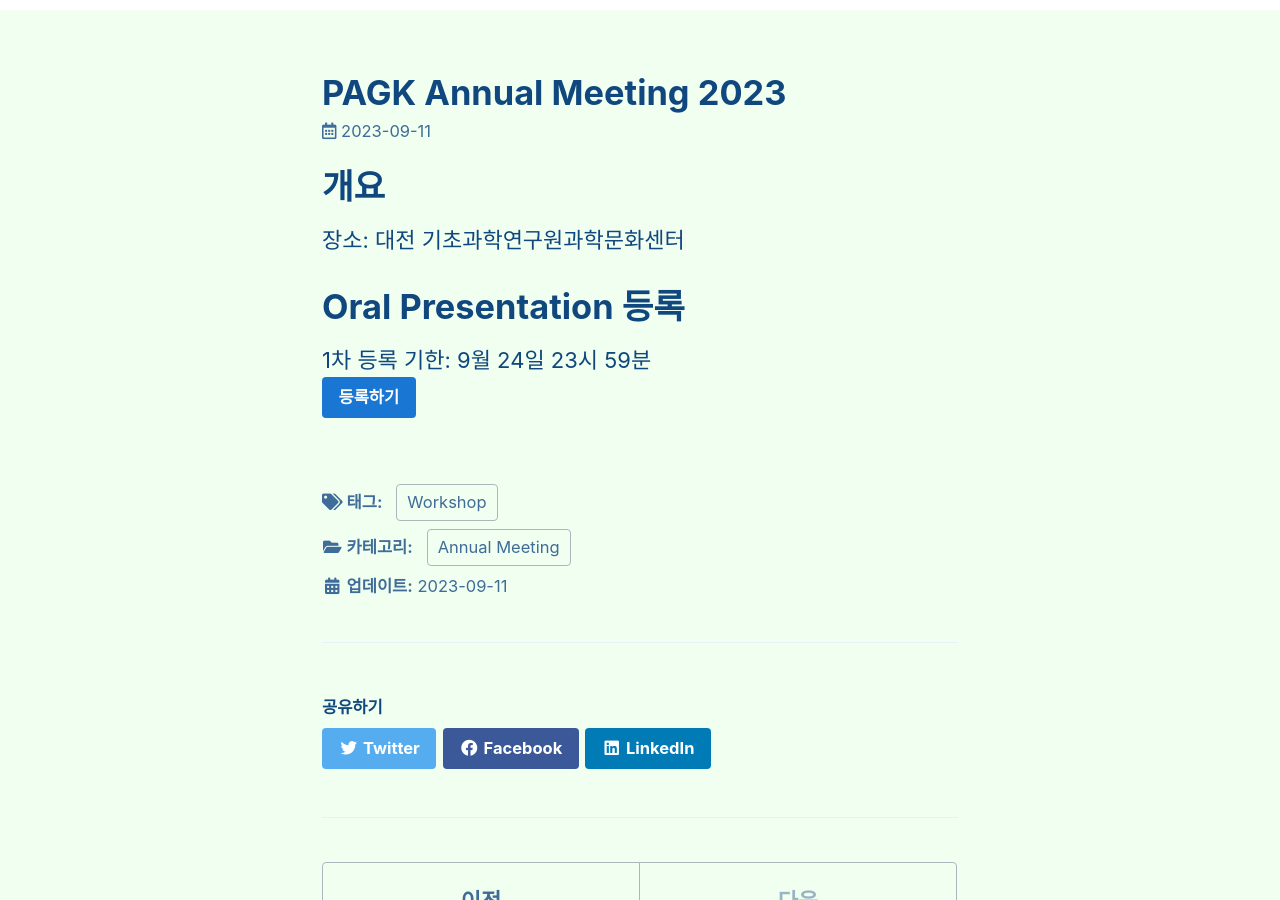
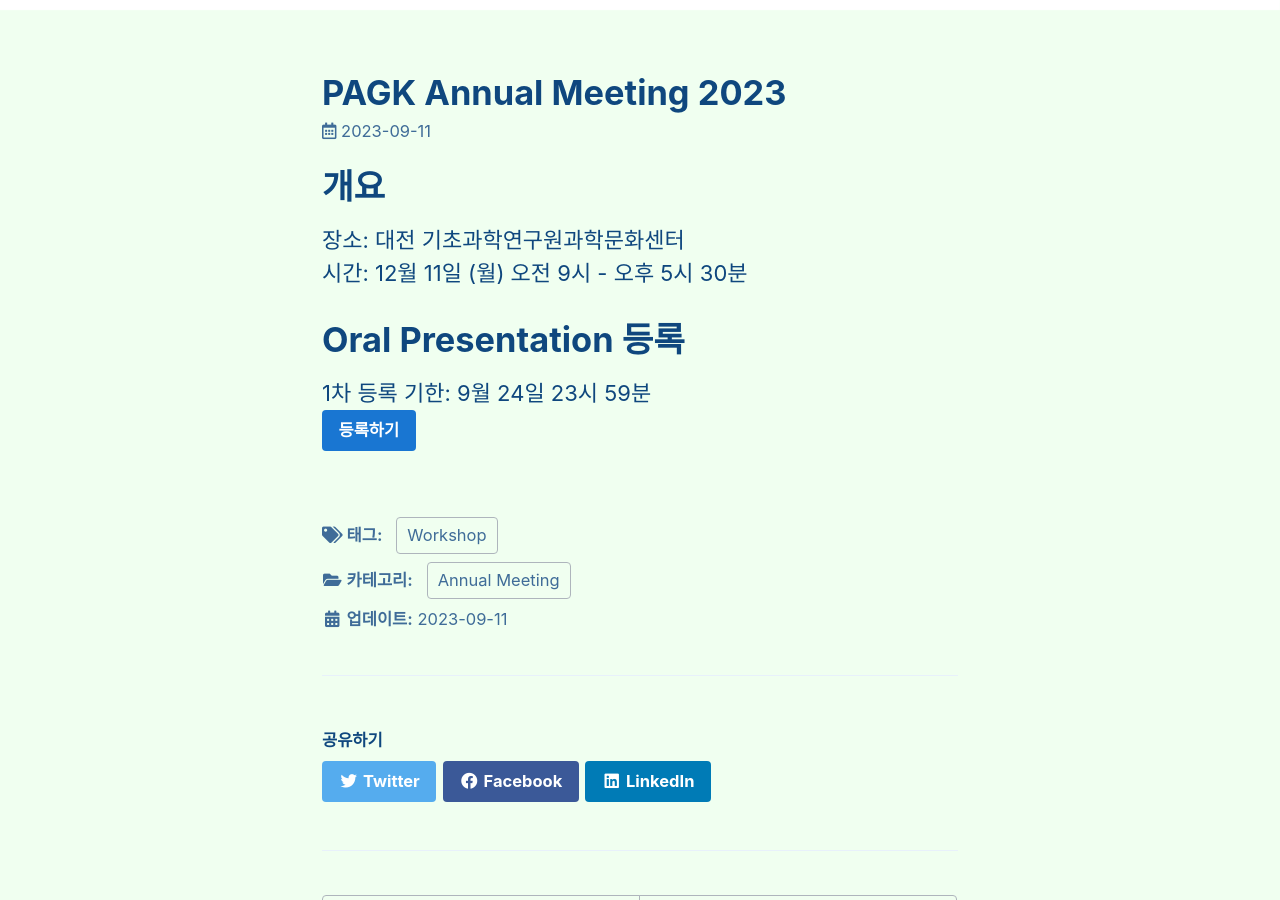
Before and after one commit to pagkkr/pagkkr.github.io, a Jekyll site: the page built from _posts/2023-09-11-annual-meeting.md, in a window 1280 px wide and 900 px high, scrolled down 459 px. Built offline with Jekyll 4.4.1, drawn with Linux system fonts in a browser that asks for light colours; cached includes are drawn as plain includes.

Commit message:
Update 2023-09-11-annual-meeting.md

```diff
--- a/_posts/2023-09-11-annual-meeting.md
+++ b/_posts/2023-09-11-annual-meeting.md
@@ -10,7 +10,8 @@ header:
 
 # 개요
 
-장소: 대전 기초과학연구원과학문화센터
+장소: 대전 기초과학연구원과학문화센터\
+시간: 12월 11일 (월) 오전 9시 \- 오후 5시 30분
 
 # Oral Presentation 등록
 1차 등록 기한: 9월 24일 23시 59분 \
```
